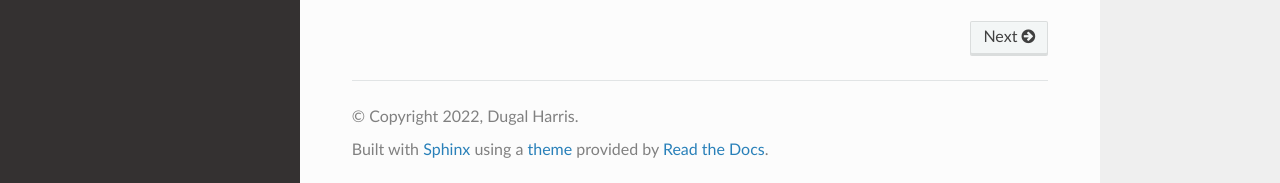
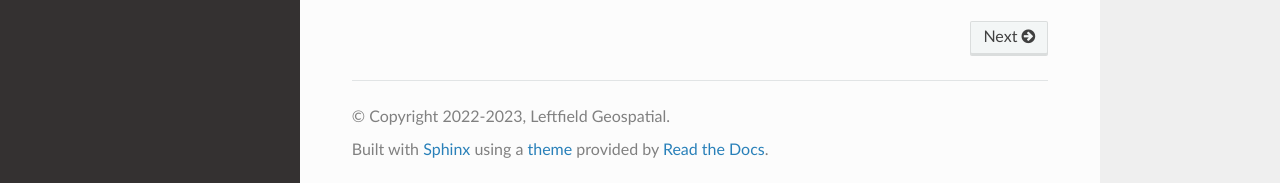
Before and after one commit to leftfield-geospatial/geedim, a Sphinx documentation site: the page built from docs/index.rst, in a window 1280 px wide and 900 px high, scrolled down 1116 px. Shown: the part 714-897 px from the top of the window. Built offline with Sphinx 7.4.7 and the Read the Docs theme 2.0.0, drawn with Linux system fonts in a browser that asks for light colours; the version number is read from the project's files by our own code.

Commit message:
update copyright

```diff
--- a/docs/conf.py
+++ b/docs/conf.py
@@ -20,8 +20,8 @@ from geedim.schema import cloud_coll_table
 # -- Project information -----------------------------------------------------
 
 project = 'geedim'
-copyright = '2022, Dugal Harris'
-author = 'Dugal Harris'
+copyright = '2022-2023, Leftfield Geospatial'
+author = 'Leftfield Geospatial'
 
 # The full version, including alpha/beta/rc tags
 release = __version__
```
